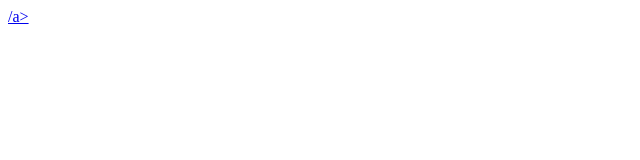
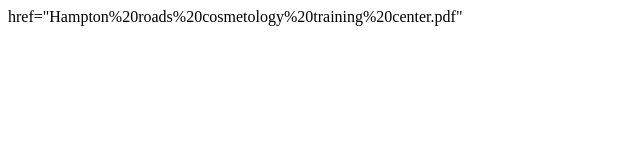
Before and after one commit to kmichel1/HRCTCPDF1, a plain HTML site: page index.html in a window 1280 px wide. Shown: the whole page, without its empty margins (0-640 px from the left). Drawn offline with Linux system fonts and the light colour scheme.

Commit message:
Update index.html

```diff
--- a/index.html
+++ b/index.html
@@ -1,3 +1,3 @@
 <html>
-  <p><a href="Hampton%20roads%20cosmetology%20training%20center.pdf">/a></p>
+  <p> href="Hampton%20roads%20cosmetology%20training%20center.pdf"</p>
 </html>
```
